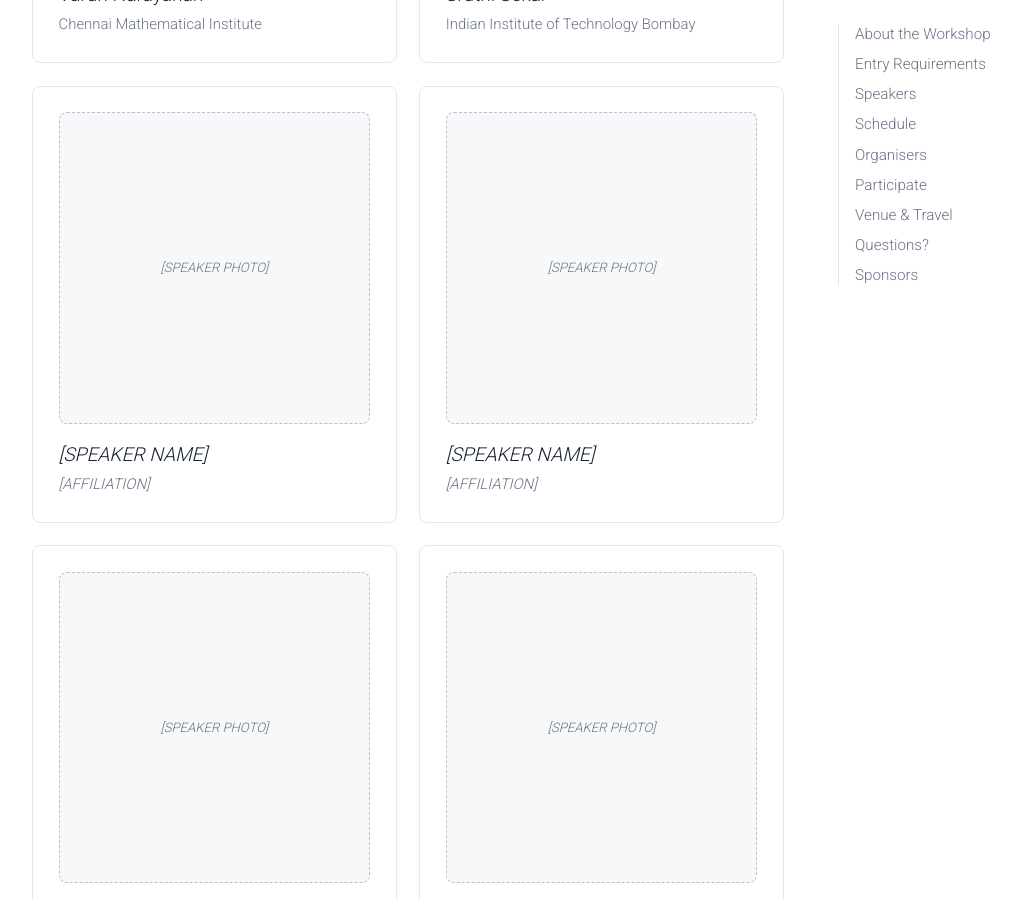
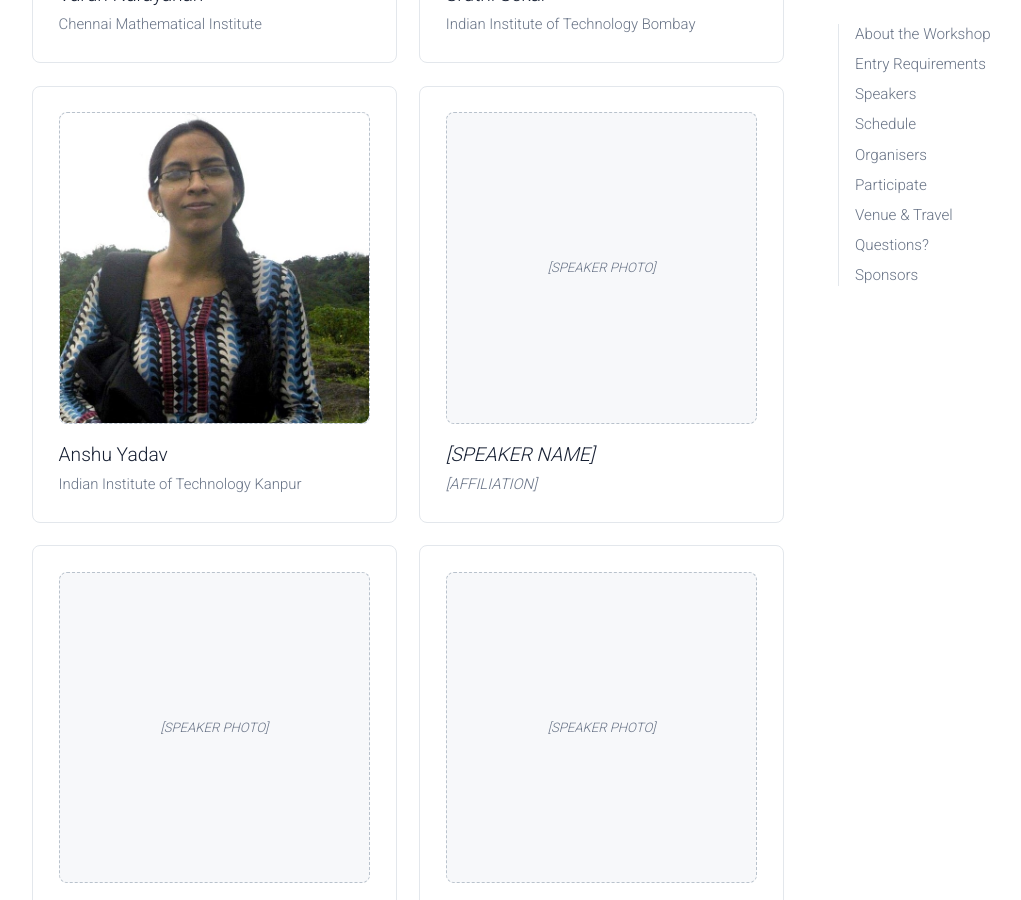
Before and after one commit to Mahe94/mahe94.github.io, a Jekyll site: the page built from _workshops/FSTTCS-2026.md, in a window 1280 px wide and 900 px high, scrolled down 1883 px. Shown: the whole window, without its empty margins (232-1253 px from the left). Built offline with Jekyll 4.4.1, drawn with Linux system fonts in a browser that asks for light colours; comment, search, counter and statistics services are not loaded; a style sheet for code colours, icons or effects is not loaded; some of the changed text lies outside the part shown.

Commit message:
Added Anshu to FSTTCS workshop

```diff
--- a/_workshops/FSTTCS-2026.md
+++ b/_workshops/FSTTCS-2026.md
@@ -930,6 +930,16 @@ flush_top: true
         </div>
       </a>
 
+      <a class="rtc-speaker" href="https://yadav-anshu.github.io">
+        <div class="rtc-speaker-photo">
+          <img src="{{ '/assets/img/anshu.jpeg' | relative_url }}" alt="Anshu Yadav">
+        </div>
+        <h3>Anshu Yadav</h3>
+        <div class="rtc-speaker-affiliation">
+          Indian Institute of Technology Kanpur
+        </div>
+      </a>
+
       <a class="rtc-speaker" href="#">
         <div class="rtc-speaker-photo">[SPEAKER PHOTO]</div>
         <h3 class="rtc-placeholder">[SPEAKER NAME]</h3>
@@ -970,14 +980,6 @@ flush_top: true
         </div>
       </a>
 
-      <a class="rtc-speaker" href="#">
-        <div class="rtc-speaker-photo">[SPEAKER PHOTO]</div>
-        <h3 class="rtc-placeholder">[SPEAKER NAME]</h3>
-        <div class="rtc-speaker-affiliation rtc-placeholder">
-          [AFFILIATION]
-        </div>
-      </a>
-
     </div>
 
   </section>
@@ -1184,11 +1186,11 @@ flush_top: true
           16:30–17:30
         </div>
         <div>
-          <div class="rtc-programme-title rtc-placeholder">
-            Talk 5
-          </div>
-          <div class="rtc-placeholder">
-            [SPEAKER / TITLE]
+          <div class="rtc-programme-title">
+            On the Variants of LWE
+          </div>
+          <div>
+            Anshu Yadav
           </div>
           <details class="rtc-abstract">
             <summary>Abstract</summary>
@@ -1198,8 +1200,8 @@ flush_top: true
           </details>
           <details class="rtc-abstract rtc-bio">
             <summary>Bio</summary>
-            <div class="rtc-abstract-content rtc-placeholder">
-              <p>[PLACEHOLDER: Speaker bio.]</p>
+            <div class="rtc-abstract-content">
+              <p>Anshu Yadav is an Assistant Professor in the Computer Science and Engineering Department at IIT Kanpur. Her research interests are in theoretical cryptography, especially constructions of advanced cryptographic primitives under various assumptions. Before joining IIT Kanpur, she was a postdoctoral researcher in Krzysztof Pietrzak's group at the Institute of Science and Technology Austria. She completed her PhD at IIT Madras.</p>
             </div>
           </details>
         </div>
@@ -1379,9 +1381,6 @@ flush_top: true
         <div>
           <div class="rtc-programme-title">
             Closing Remarks
-          </div>
-          <div class="rtc-placeholder">
-            [SPEAKER / DETAILS]
           </div>
         </div>
       </div>
```
Also changed, not shown: assets/img/anshu.jpeg (added).
